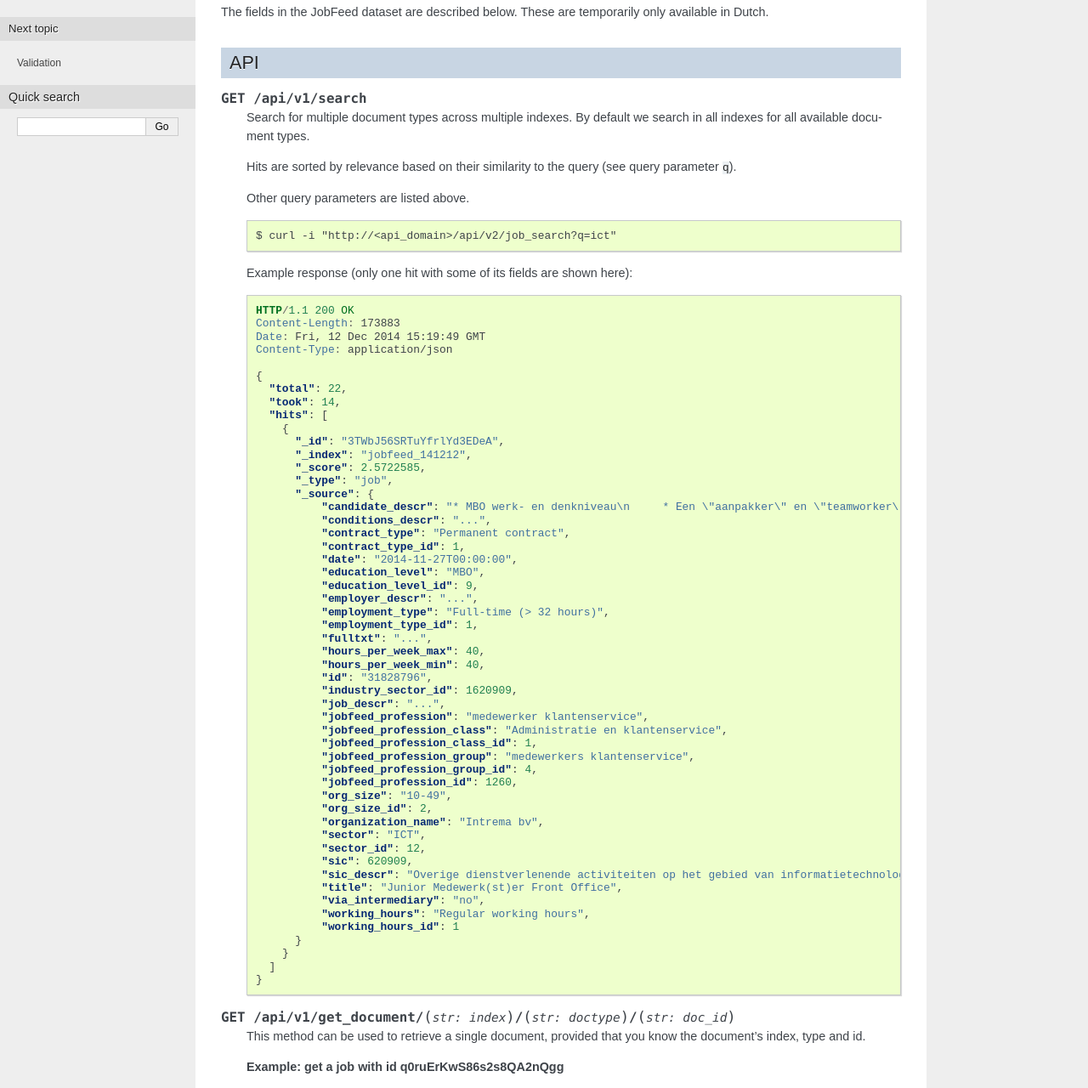
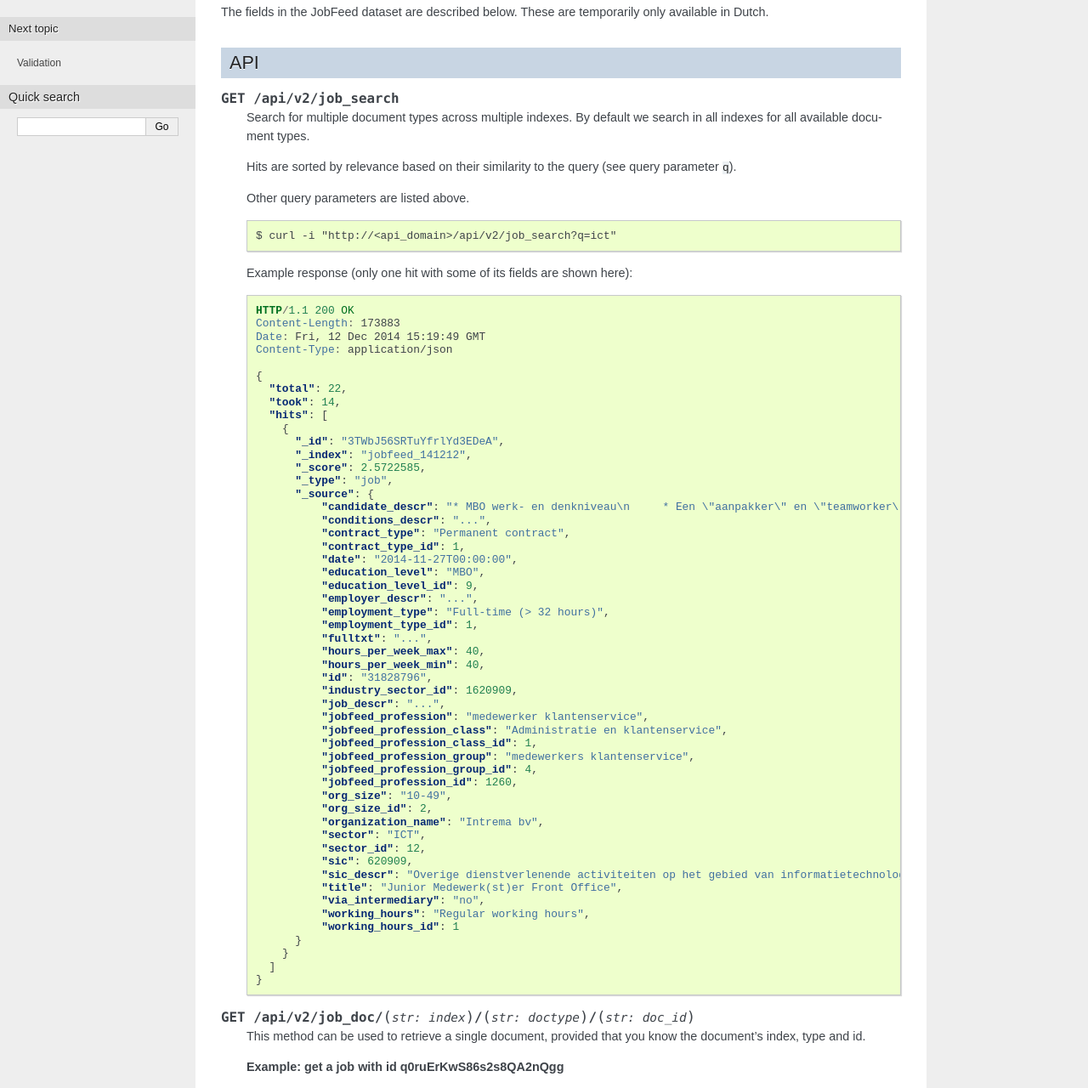
Before and after one commit to openstate/openonderwijsdata-api, a Sphinx documentation site: the page built from documentation/rst/jobs.rst, in a window 1280 px wide. Shown: the part 232-1512 px from the top of the page at 85% size. Built offline with Sphinx 7.4.7, drawn with Linux system fonts in a browser that asks for light colours.

Commit message:
Jobfeed docs typos

```diff
--- a/documentation/rst/jobs.rst
+++ b/documentation/rst/jobs.rst
@@ -66,7 +66,7 @@ The fields in the JobFeed dataset are described below. These are temporarily onl
 API
 ---
 
-.. http:get:: /api/v1/search
+.. http:get:: /api/v2/job_search
 
    Search for multiple document types across multiple indexes. By default we search in all indexes for all available document types.
 
@@ -135,7 +135,7 @@ API
         ]
       }
 
-.. http:get:: /api/v1/get_document/(str:index)/(str:doctype)/(str:doc_id)
+.. http:get:: /api/v2/job_doc/(str:index)/(str:doctype)/(str:doc_id)
 
    This method can be used to retrieve a single document, provided that you know the document's index, type and id.
 
```
